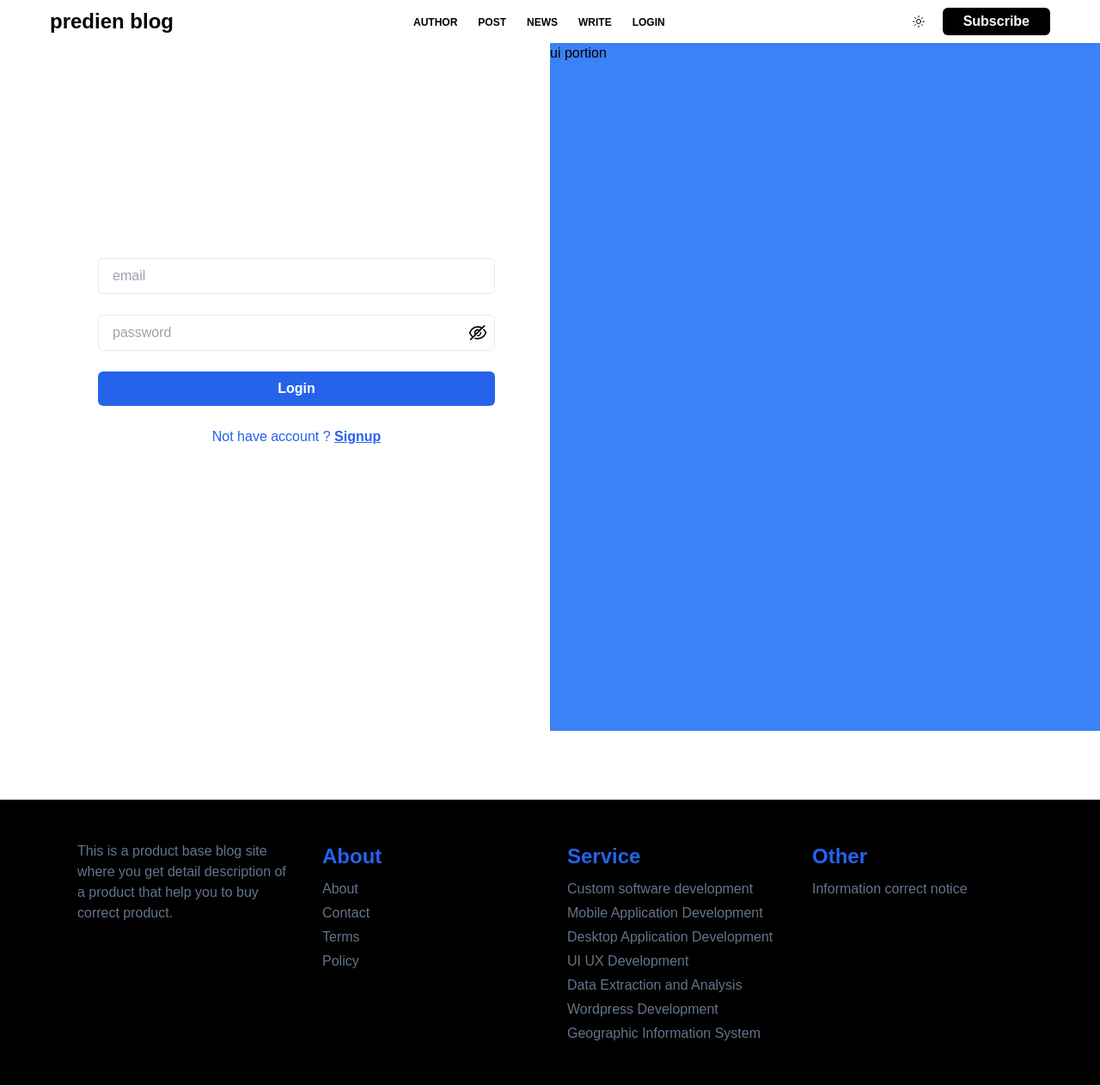
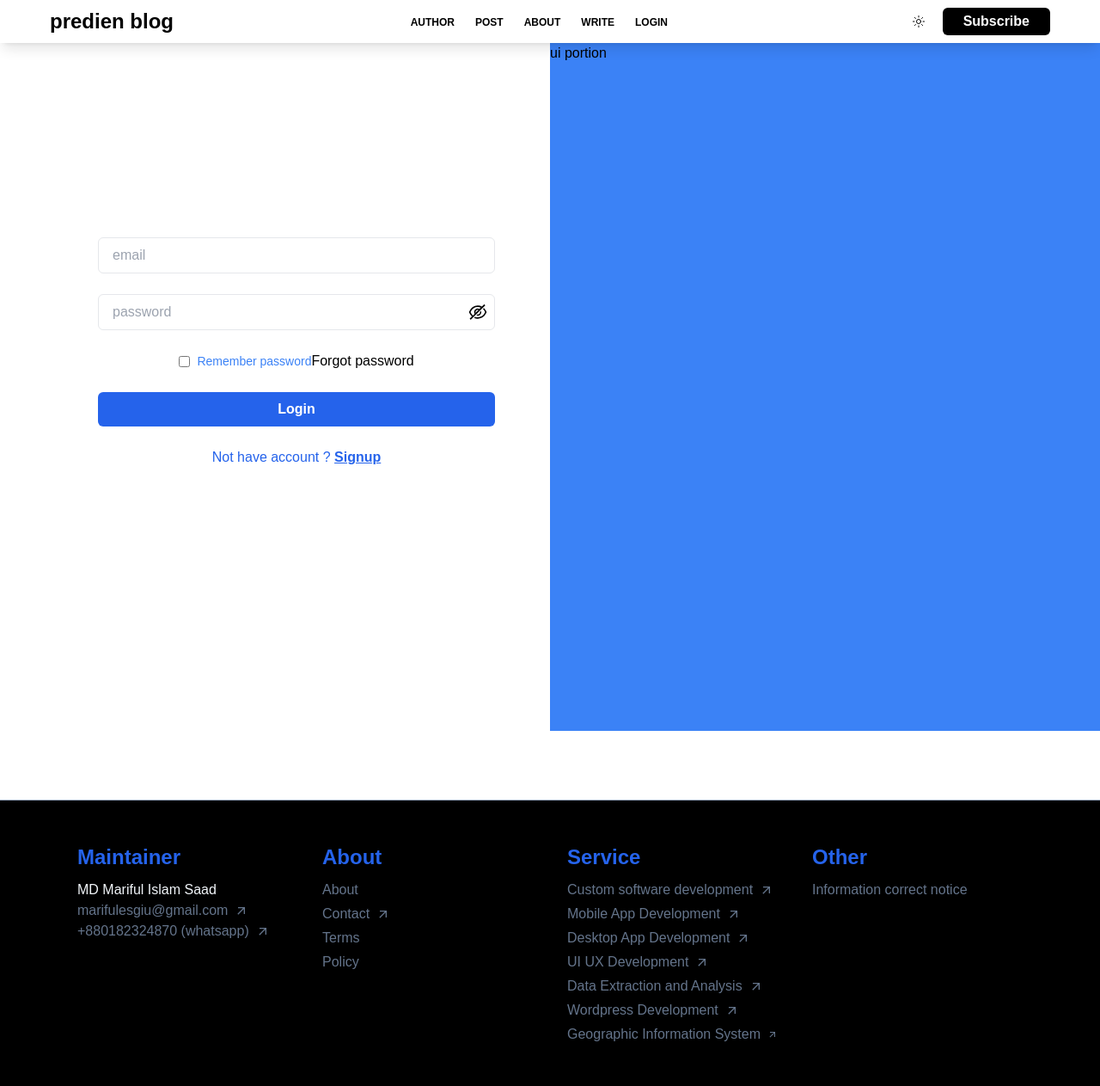
Before and after one commit to mariful-nyx/blog-frontend, a Next.js app: page /login in a window 1280 px wide. Shown: the whole page at 86% size. Built offline with nearby package versions, Linux system fonts and the light colour scheme; no server answers.

Commit message:
fetch method use and fix other issue

```diff
--- a/package.json
+++ b/package.json
@@ -41,6 +41,7 @@
     "@types/react": "^18.3.18",
     "@types/react-dom": "^18",
     "@types/react-slick": "^0.23.13",
+    "@types/react-toastify": "^4.1.0",
     "eslint": "^8",
     "eslint-config-next": "14.2.13",
     "postcss": "^8",
--- /dev/null
+++ b/src/app/about/page.tsx
@@ -0,0 +1,18 @@
+import React from 'react'
+
+function About() {
+  return (
+    <div className='max-w-[1180px] mx-auto text-slate-800 dark:text-slate-200'>
+        <div className='flex flex-col md:flex-row px-4 py-12 h-screen'>
+            <div className='w-1/2'>
+                dfvdf
+            </div>
+            <div className='w-1/2'>
+                dfvdf
+            </div>
+        </div>
+    </div>
+  )
+}
+
+export default About
--- a/src/app/author/page.tsx
+++ b/src/app/author/page.tsx
@@ -1,12 +1,13 @@
 "use client"
+
 import React, { Suspense, useEffect, useState } from 'react'
-import { GetUsers } from '@/api/data';
+
 import { User } from '@/types/type';
 import userImg from '@/assets/images/user.webp'
 import Image from 'next/image';
 import RoleBadge from '@/components/badge/RoleBadge';
 import Link from 'next/link';
-import dynamic from 'next/dynamic';
+
 import useApi from '@/api/api';
 import { toast } from 'react-toastify';
 import SearchComponent from '../post/component/Search';
--- a/src/app/login/page.tsx
+++ b/src/app/login/page.tsx
@@ -52,8 +52,8 @@ function Login() {
 
   return (
     <div>
-      <div className='flex'>
-        <div className='w-[50%] max-w-[590px] mx-auto mr-0'>
+      <div className='flex flex-col md:flex-row'>
+        <div className='w-full md:w-[50%] max-w-full md:max-w-[590px] mx-auto mr-0'>
           <div className='h-[90vh]'>
             <form className='flex flex-col gap-6 px-16 items-center justify-center h-full'>
               <input
@@ -89,6 +89,14 @@ function Login() {
                   />}
                 </div>
               </div>
+              <div className='flex justify-between'>
+                <div className='flex items-center gap-2'>
+                  <input type='checkbox' />  <div className='text-sm text-blue-500'>Remember password</div>
+                </div>
+                <div>
+                    Forgot password
+                </div>
+              </div>
               <button
                 type='submit'
                 onClick={handleLogin}
@@ -103,7 +111,7 @@ function Login() {
           </div>
 
         </div>
-        <div className='w-[50%] h-screen bg-blue-500'>
+        <div className='w-full md:w-[50%] h-screen bg-blue-500'>
           ui portion
         </div>
       </div>
--- /dev/null
+++ b/src/app/policy/page.tsx
@@ -0,0 +1,9 @@
+import React from 'react'
+
+function Policy() {
+  return (
+    <div>Policy</div>
+  )
+}
+
+export default Policy
--- a/src/app/sitemap.ts
+++ b/src/app/sitemap.ts
@@ -2,12 +2,12 @@ import { GetCategories, GetPosts } from "@/api/data";
 import { MetadataRoute } from "next";
 import { getAllSubcategories } from "@/components/common/getAllSubCate";
 import { PostType } from "@/types/type";
-import { env } from "process";
+import process from "process";
 
 
 export default async function sitemap(): Promise<MetadataRoute.Sitemap> {
   const posts:PostType[] = await GetPosts({all_items:true});
-  const BASE_URL = env.NODE_ENV === "production" ? 'https://predienblog.vercel.app' : 'http://localhost:3000'
+  const BASE_URL = process.env.NODE_ENV === "production" ? 'https://predienblog.vercel.app' : 'http://localhost:3000'
 
   const postsSitemap = posts?.map((post:PostType) => ({
     url: `${BASE_URL}/posts/${post.slug}`,
@@ -30,8 +30,8 @@ export default async function sitemap(): Promise<MetadataRoute.Sitemap> {
   const routers = [
     '',
     '/author',
-    '/news',
     '/post',
+    '/about'
   ]
 
   const routersSitemap = routers.map((route)=>({
--- /dev/null
+++ b/src/app/terms/page.tsx
@@ -0,0 +1,9 @@
+import React from 'react'
+
+function Terms() {
+  return (
+    <div>Terms</div>
+  )
+}
+
+export default Terms
--- a/src/components/Footer.tsx
+++ b/src/components/Footer.tsx
@@ -1,28 +1,41 @@
 import Link from "next/link";
 import React from "react";
 import { serviceItems } from "./ServiceItems";
+import { MdArrowOutward } from "react-icons/md";
 
 function Footer() {
   return (
-    <div className="bg-black text-white">
-      <div className="max-w-[1180px] mx-auto mt-20 ">
+    <div className="bg-black text-white border-t border-slate-400 mt-20">
+      <div className="max-w-[1180px] mx-auto ">
         <div className="grid grid-cols-1 sm:grid-cols-2 md:grid-cols-4 gap-10 px-10 py-12">
           <div className="text-slate-500">
-            This is a product base blog site where you get detail description of
-            a product that help you to buy correct product.
+            <h2 className="text-blue-600">Maintainer</h2>
+            <div className="text-nowrap mt-2 text-slate-100">MD Mariful Islam Saad</div>
+            <Link href="mailto:marifulesgiu@gmail.com" className="hover:text-white duration-200 text-nowrap flex items-center gap-2">
+              marifulesgiu@gmail.com <MdArrowOutward/>
+            </Link>
+            <Link href="tel:+880182324870" className="hover:text-white duration-200 text-nowrap flex items-center gap-2">
+              +880182324870 (whatsapp) <MdArrowOutward/>
+            </Link>
           </div>
           <div className="flex flex-col">
             <h2 className="text-blue-600">About</h2>
             <div className="mt-2 flex flex-col gap-1 text-slate-500">
               <Link
-                href={`https://saadinsider.vercel.app/`}
+                href={`/about`}
                 className="hover:text-white duration-200"
               >
                 About
               </Link>
-              <Link href={``} className="hover:text-white duration-200">Contact</Link>
-              <Link href={``} className="hover:text-white duration-200">Terms</Link>
-              <Link href={``} className="hover:text-white duration-200">Policy</Link>
+              <Link
+                href={`https://predien.vercel.app/contact#contact`}
+                target="_blank"
+                className="hover:text-white duration-200 flex gap-2 items-center"
+              >
+                Contact <MdArrowOutward/>
+              </Link>
+              <Link href={`/terms`} className="hover:text-white duration-200">Terms</Link>
+              <Link href={`/policy`} className="hover:text-white duration-200">Policy</Link>
             </div>
           </div>
           <div className="flex flex-col">
@@ -32,9 +45,9 @@ function Footer() {
                 <Link
                   key={index}
                   href={`https://predien.vercel.app/services/${item.link}`}
-                  target="_blank" className="hover:text-white duration-200"
+                  target="_blank" className="hover:text-white duration-200 flex gap-2 items-center text-nowrap"
                 >
-                  {item.name}
+                  {item.name} <MdArrowOutward/>
                 </Link>
               ))}
 
@@ -44,7 +57,7 @@ function Footer() {
           <div className="flex flex-col">
             <h2 className="text-blue-600">Other</h2>
             <div className="mt-2 flex flex-col text-slate-500">
-              <Link href={``} className="hover:text-white duration-200">Information correct notice</Link>
+              <Link href={`https://predien.vercel.app/contact#contact`} target="_blank" className="hover:text-white duration-200">Information correct notice</Link>
             </div>
           </div>
         </div>
--- a/src/components/NavBar.tsx
+++ b/src/components/NavBar.tsx
@@ -44,7 +44,7 @@ function NavBar() {
 
 
   return (
-    <div className="w-full sticky top-0 z-30 bg-white backdrop-blur-lg bg-opacity-50">
+    <div className="w-full sticky top-0 z-30 bg-white dark:bg-black shadow-lg dark:border-b border-slate-400">
     <div className="max-w-[1180px] mx-auto ">
       <div className="hidden md:flex justify-between h-[50px] items-center px-2">
         <div>
@@ -54,7 +54,7 @@ function NavBar() {
           <ul className="flex gap-6 font-bold list-none">
             <li><Link href={`/author`} className="hover:text-gray-400 transition-all duration-150 uppercase text-[12px]">author</Link></li>
             <li><Link href={`/post`} className="hover:text-gray-400 transition-all duration-150 uppercase text-[12px]">post</Link></li>
-            <li><Link href={`/news`} className="hover:text-gray-400 transition-all duration-150 uppercase text-[12px]">news</Link></li>
+            <li><Link href={`/about`} className="hover:text-gray-400 transition-all duration-150 uppercase text-[12px]">about</Link></li>
             <li><Link href={`/write`} className="hover:text-gray-400 transition-all duration-150 uppercase text-[12px]">write</Link></li>
 
             {auth.isAuthenticated ?
@@ -98,7 +98,7 @@ function NavBar() {
             <ul className="flex flex-col gap-6 font-bold list-none">
               <li><Link href={`/author`} className="hover:text-gray-400 transition-all duration-150 uppercase text-[12px]">author</Link></li>
               <li><Link href={`/post`} className="hover:text-gray-400 transition-all duration-150 uppercase text-[12px]">post</Link></li>
-              <li><Link href={`/news`} className="hover:text-gray-400 transition-all duration-150 uppercase text-[12px]">news</Link></li>
+              <li><Link href={`/about`} className="hover:text-gray-400 transition-all duration-150 uppercase text-[12px]">about</Link></li>
               <li><Link href={`/write`} className="hover:text-gray-400 transition-all duration-150 uppercase text-[12px]">write</Link></li>
 
               {auth.isAuthenticated ?
@@ -107,21 +107,7 @@ function NavBar() {
                 <li><Link href={`/login`} className="hover:text-gray-400 transition-all duration-150 uppercase text-[12px]">login</Link></li>
               }
             </ul>
-              {/* <Link
-                href={item.link}
-                key={index}
-                className='flex gap-1 items-center py-6 text-blue-950 dark:text-white text-nowrap font-bold hover:text-slate-300 duration-200'
-                onClick={()=>{
-                  if(!activeIndex){
-                    handleMouseEnter(index)
-                  } else{
-                    handleMouseLeave()
-                  }
-                }}
-                onMouseLeave={handleMouseLeave}
-              >
-                {item.name}
-              </Link> */}
+
           </div>
         </div>
       </div>
--- a/src/components/ServiceItems.ts
+++ b/src/components/ServiceItems.ts
@@ -8,14 +8,14 @@ export const serviceItems =  [
     },
     {
         id: 6,
-        name: 'Mobile Application Development',
+        name: 'Mobile App Development',
         icon: '',
         description: 'The goal of mobile app development is to deliver a seamless, user-friendly experience.',
         link: 'mobile-application-development'
     },
     {
         id: 7,
-        name: 'Desktop Application Development',
+        name: 'Desktop App Development',
         icon: '',
         description: 'Predien specializes in creating sleek and innovative desktop applications that elevate user experiences.',
         link: 'desktop-application-development'
--- a/src/components/posts/Posts.tsx
+++ b/src/components/posts/Posts.tsx
@@ -36,7 +36,7 @@ function Posts({ data }: { data: PostListResponse }) {
                   {post.title}
                 </Link>
                 <div className="mt-1 text-sm text-gray-600 dark:text-gray-300 line-clamp-2">
-                  {
+                  {post.description && (
                     JSON.parse(post.description)?.map((item:any, index:number)=>(
                       <div key={index}>
                         {item.type === "paragraph" && (
@@ -49,7 +49,7 @@ function Posts({ data }: { data: PostListResponse }) {
                             ))}
                           </div>
                         )}
-                      </div>))
+                      </div>)))
                   }
                 </div>
                 <div className="flex justify-between items-center gap-4 mt-4">
```
Also changed, not shown: src/api/data.ts (+23 -26 lines), 1 other file (tests, documents, lock files or other folders).
